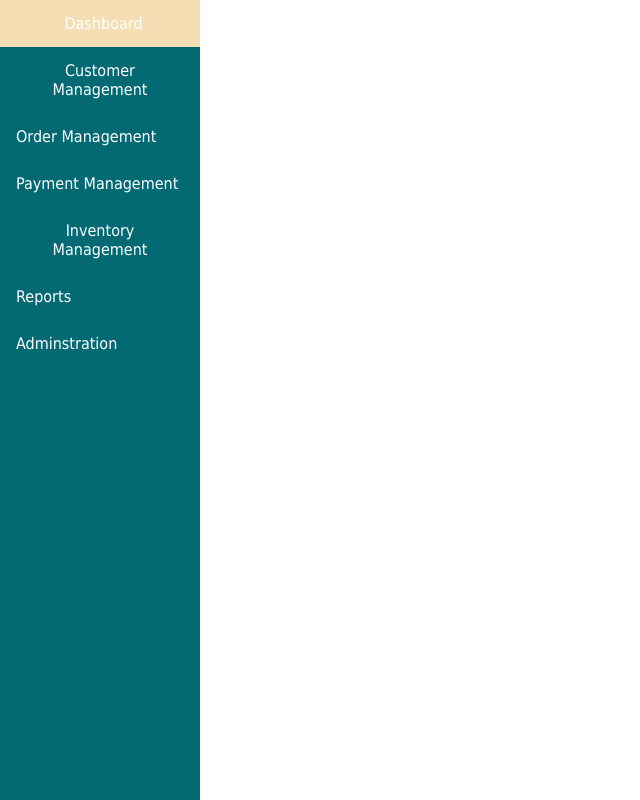
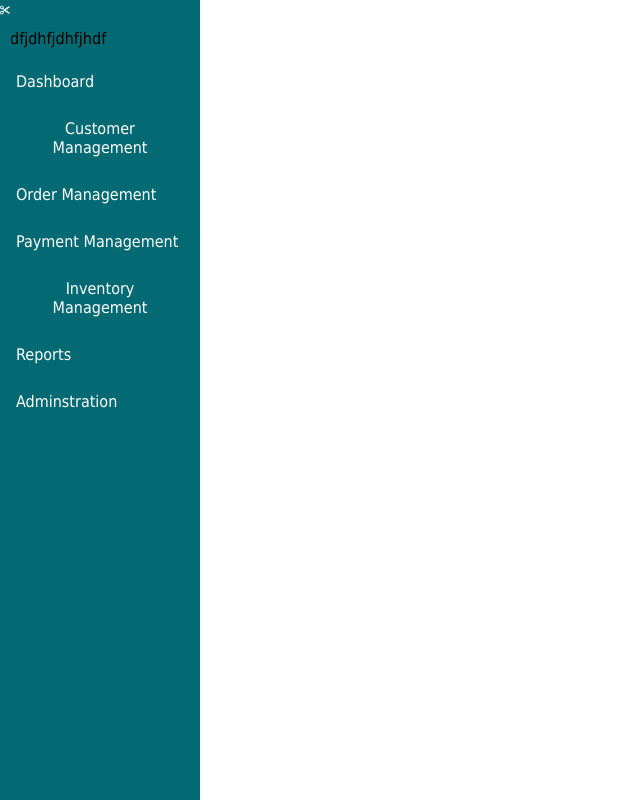
Before and after one commit to PhehelloSemokoMarope/AMK-Clothing-Website, a plain HTML site: page Websites/Homepage.html in a window 1280 px wide. Shown: the top 800 px of the page, without its empty margins (0-640 px from the left). Drawn offline with Linux system fonts and the light colour scheme.

Commit message:
Added a image and changed the style sheet.

```diff
--- a/Styling/StyleSheet.css
+++ b/Styling/StyleSheet.css
@@ -31,7 +31,7 @@ li a, .dropbtn {
 }
 
 li a:hover, .dropdown:hover .dropbtn {
-  background-color: wheat;
+  background-color: #0598a5;
    width: 175px;
    text-align: center;
 }
--- a/Websites/Homepage.html
+++ b/Websites/Homepage.html
@@ -2,10 +2,12 @@
 <html>
 <head>
 <title>Page Title</title>
-<link rel="stylesheet" href="../Styling/StyleSheet.css">
+
+<meta name="viewport" content="width=device-width, initial-scale=1.0"><link rel="stylesheet" href="../Styling/StyleSheet.css">
 </head>
 <body>
 <ul>
+  <img src="../Images/scissors.png" height="10px" width="10px"><p>dfjdhfjdhfjhdf</p>
   <li><a href="#home">Dashboard</a></li>
   <li><a href="#news">Customer Management</a></li>
   <li class="dropdown">
```
Also changed, not shown: Images/scissors.png (added).
